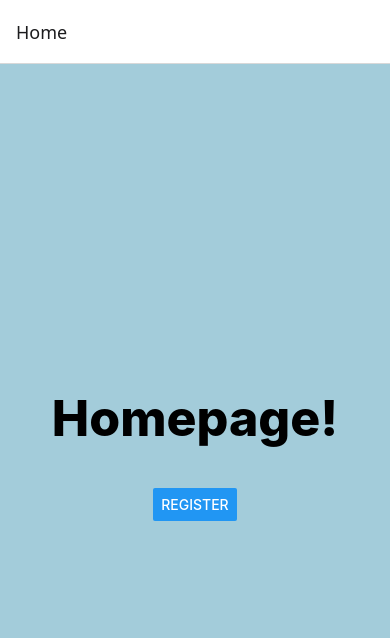
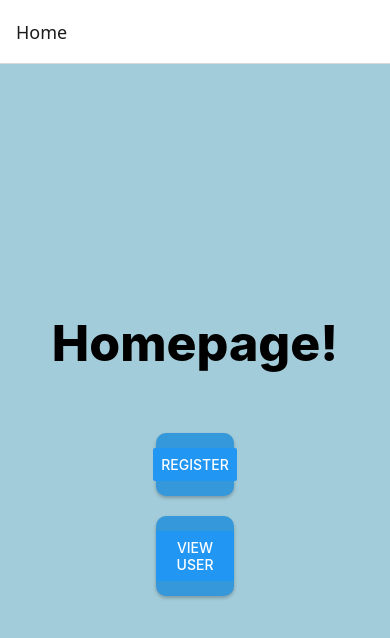
Before and after one commit to yasleeguevarra/User-registration, a React Native app in the folder MyFrontend/: screen /Home in a window 390 px wide. Shown: the top 638 px of the page. Built offline with nearby package versions, Linux system fonts and the light colour scheme.

Commit message:
Added Activity 3

```diff
--- a/MyFrontend/dashboard.js
+++ b/MyFrontend/dashboard.js
@@ -5,6 +5,7 @@ import { createNativeStackNavigator } from '@react-navigation/native-stack';
 import Homepage from './pages/Homepage.js';
 import RegisterPage from './pages/registerpage.js';
 import ReviewPage from './pages/reviewpage.js';
+import UserListPage from './pages/userlistpage.js';
 
 const Stack = createNativeStackNavigator();
 
@@ -15,6 +16,8 @@ export default function App() {
         <Stack.Screen name="Home" component={Homepage} />
         <Stack.Screen name="Register" component={RegisterPage} />
         <Stack.Screen name="Review" component={ReviewPage} />
+
+        <Stack.Screen name="UserList" component={UserListPage} />
       </Stack.Navigator>
     </NavigationContainer>
   );
--- a/MyFrontend/pages/Homepage.js
+++ b/MyFrontend/pages/Homepage.js
@@ -9,12 +9,18 @@ export default function Homepage({navigation}) {
             <Text style={Styles.headerText}>Homepage!</Text>
 
 
-            <View style={Styles.buttonWrapper}>
+            <View style={Styles.button}>
                 <Button
                     title="Register"
-                    onPress={() => navigation.navigate('Register')}
-                />
+                    onPress={() => navigation.navigate('Register')}/>
             </View>
+
+            <View style={Styles.button}>
+                <Button
+                    title="View User"
+                    onPress={() => navigation.navigate('UserList')}/>
+            </View>
+
         </View>
     );
 
--- /dev/null
+++ b/MyFrontend/pages/userlistpage.js
@@ -0,0 +1,36 @@
+import {View, Text, FlatList} from "react-native";
+import axios from "axios";
+import {useState, useEffect} from "react";
+import Styles from '../styles.js';
+
+export default function userlistpage() {
+    const [users, setUsers] = useState([]);
+
+    useEffect(() => {
+        axios.get('http://127.0.0.1:8000/registration/api/users/')
+        .then((res) => {
+            setUsers(res.data);
+        })
+        .catch((err) => {
+            console.log(err);
+        });
+    },[]
+    );
+
+    return (
+        <View>
+            <Text style={Styles.userTitle}>Registered Users</Text>
+            <FlatList
+            data={users}
+            keyExtractor={(item) => item.id.toString()}
+            renderItem={({item}) => (
+                <View style={Styles.userCard}>
+                    <Text style={Styles.userText}>Firstname: {item.first_name}</Text>
+                    <Text style={Styles.userText}>Lastname: {item.last_name}</Text>
+                    <Text style={Styles.userText}>email: {item.email}</Text>
+                    <Text style={Styles.userText}>Gender: {item.gender}</Text>
+                </View>
+            )}/>
+        </View>
+    );
+}
--- a/MyFrontend/styles.js
+++ b/MyFrontend/styles.js
@@ -73,6 +73,35 @@ const Styles = StyleSheet.create({
     color: '#333',
     marginBottom: 10,
   },
+
+  userCard: {
+  backgroundColor: '#fff',
+  padding: 15,
+  borderRadius: 10,
+  marginBottom: 15,
+  shadowColor: '#000',
+  shadowOffset: { width: 0, height: 2 },
+  shadowOpacity: 0.1,
+  shadowRadius: 3,
+  elevation: 2,
+  },
+
+  userText: {
+  fontSize: 16,
+  color: 'black',
+  marginBottom: 5,
+  },
+
+  userTitle: {
+  fontSize: 24,
+  fontWeight: 'bold',
+  color: 'black',
+  marginBottom: 20,
+  marginTop: 10,
+  textAlign: 'center',
+  }
+
+
 });
 
 export default Styles;
```
Also changed, not shown: 2 other files (tests, documents, lock files or other folders).
